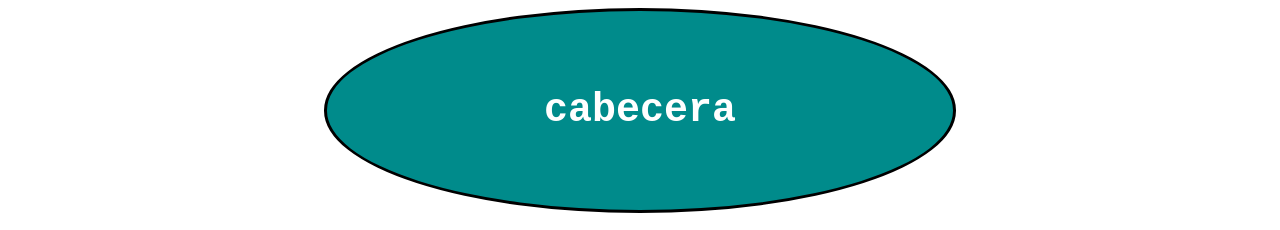
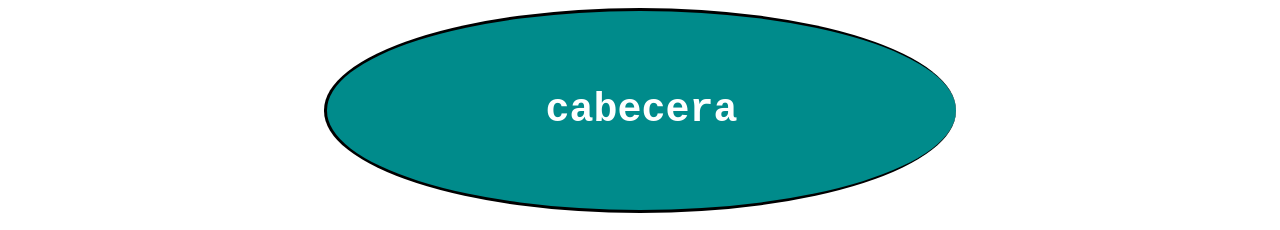
Before and after one commit to amyjubi18/blog, a plain HTML site: page index.html in a window 1280 px wide. Shown: the top 230 px of the page. Drawn offline with Linux system fonts and the light colour scheme.

```diff
--- a/index.css
+++ b/index.css
@@ -15,6 +15,7 @@ h3{
     background-color: darkcyan;
     color: azure;
     border: 3px solid black;
+    border-right: 2px;
     border-radius: 50%;
     padding: 50px;
     margin-left: 25%;
```
